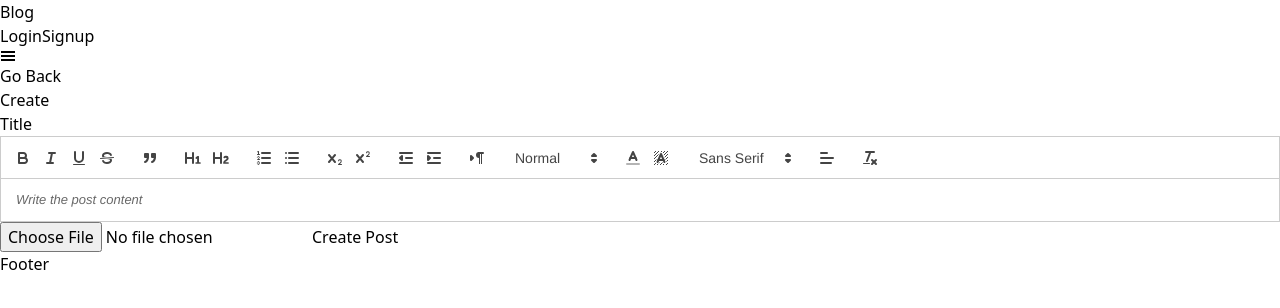
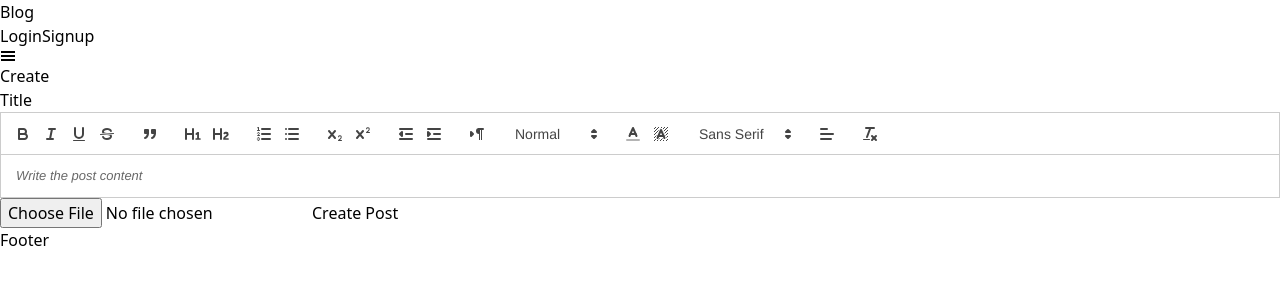
Before and after one commit to raushankp75/blog-mern, a React (Vite) app in the folder blog-frontend-reactjs/: page /post/create in a window 1280 px wide. Shown: the top 308 px of the page. Built offline with nearby package versions, Linux system fonts and the light colour scheme; what javascript-time-ago would draw is missing.

Commit message:
fix bugs

```diff
--- a/blog-frontend-reactjs/src/pages/Contact.jsx
+++ b/blog-frontend-reactjs/src/pages/Contact.jsx
@@ -1,10 +1,10 @@
 import React from 'react'
-import GoBack from '../components/goBack'
+// import GoBack from '../components/goBack'
 
 const Contact = () => {
   return (
     <div>
-      <GoBack />
+      {/* <GoBack /> */}
       Contact
       </div>
   )
--- a/blog-frontend-reactjs/src/pages/CreatePost.jsx
+++ b/blog-frontend-reactjs/src/pages/CreatePost.jsx
@@ -10,7 +10,7 @@ import ReactQuill from 'react-quill';
 import 'react-quill/dist/quill.snow.css';
 import { modules } from '../components/moduleToolbar';
 import axios from 'axios';
-import GoBack from '../components/goBack';
+// import GoBack from '../components/goBack';
 import PreviewImage from '../components/PreviewImage';
 
 
@@ -141,7 +141,7 @@ const CreatePost = () => {
         {
           ({ values, setFieldValue }) => (
             <Form>
-              <GoBack />
+              {/* <GoBack /> */}
               <div className="flex flex-col justify-center md:max-w-3xl mx-auto">
                 <span className="mb-3 text-4xl font-bold">Create</span>
                 <div className="py-4">
--- a/blog-frontend-reactjs/src/pages/Post.jsx
+++ b/blog-frontend-reactjs/src/pages/Post.jsx
@@ -7,7 +7,7 @@ import { useDispatch, useSelector } from 'react-redux';
 import { toast } from 'react-toastify';
 
 import moment from 'moment'
-import GoBack from '../components/goBack';
+// import GoBack from '../components/goBack';
 
 
 const Post = () => {
@@ -106,7 +106,7 @@ const Post = () => {
 
   return (
     <>
-      <GoBack />
+      {/* <GoBack /> */}
       {
         IsLoading ? <Loader /> :
           data && data?.map((post, index) => {
```
